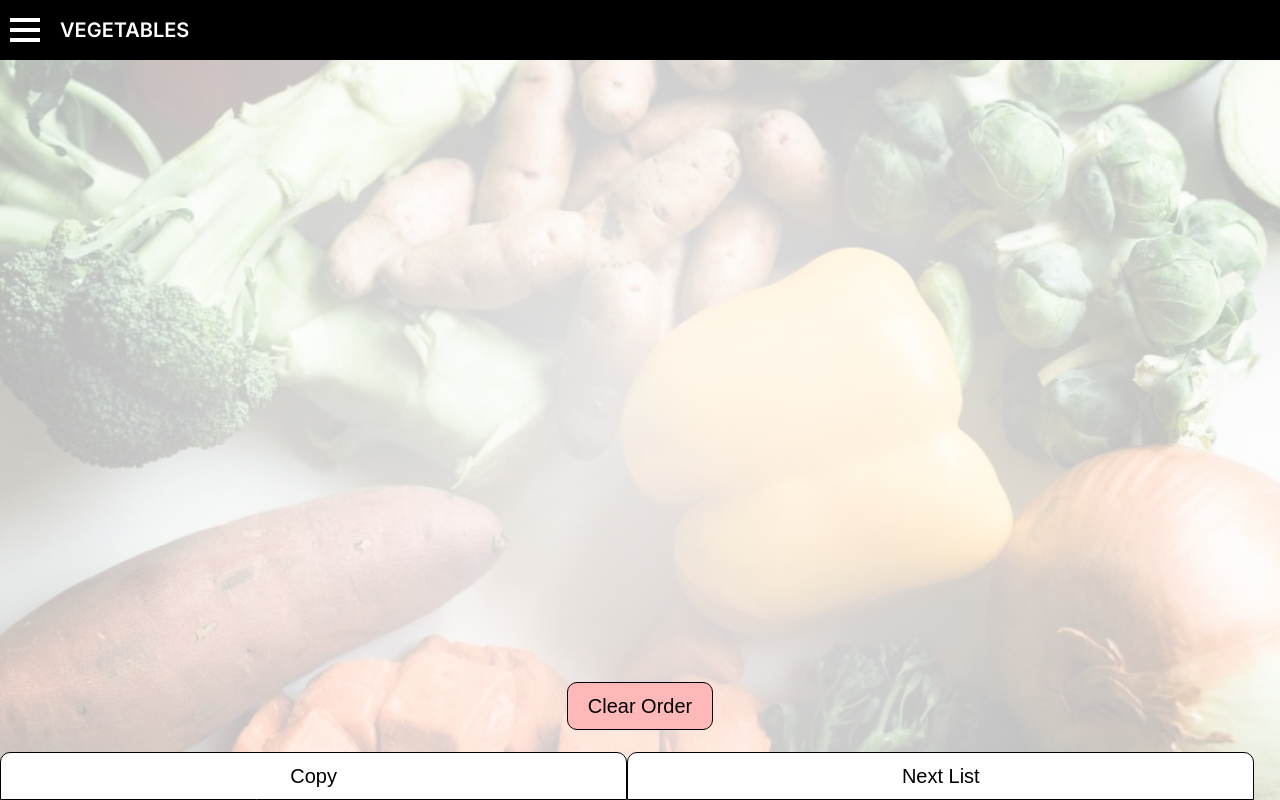
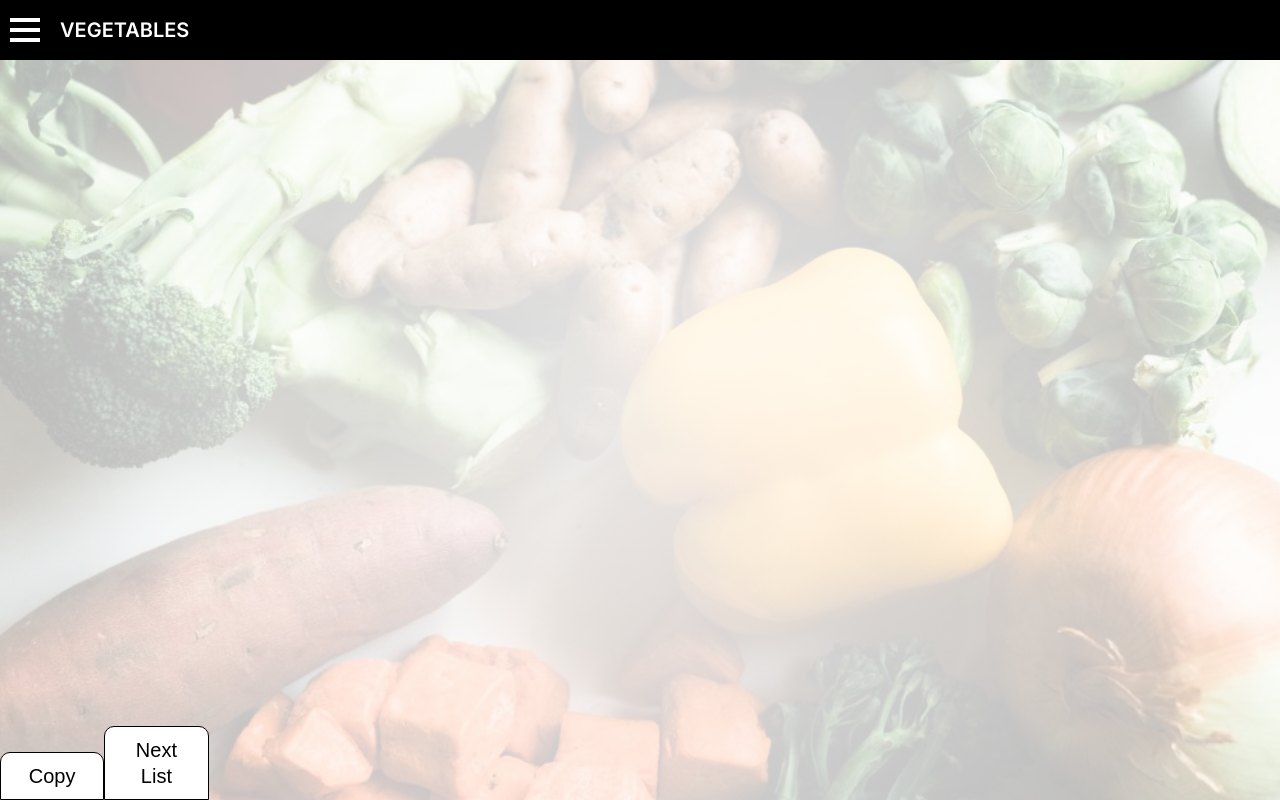
Before and after one commit to Maxbrunetti/next-chef-app, a Next.js app: page /order in a window 1280 px wide. Built offline with nearby package versions, Linux system fonts and the light colour scheme; no server answers.

Commit message:
fixing buttons back and edit UI

```diff
--- a/app/(content)/recipes/recipes.module.css
+++ b/app/(content)/recipes/recipes.module.css
@@ -128,7 +128,7 @@
 
 .recipeSelected .instructions {
   text-align: left;
-  padding: 2rem 2rem;
+  padding: 2rem 0;
   white-space: pre-line;
 }
 
--- a/app/globals.css
+++ b/app/globals.css
@@ -10,6 +10,8 @@
 
 section {
   padding-top: 6rem;
+  padding-left: 10%;
+  padding-right: 10%;
   height: 100vh;
   padding-bottom: 15rem;
 }
@@ -72,18 +74,15 @@ select:focus {
 }
 
 .btnBottom {
-  width: 49vw;
   border-bottom-left-radius: 0;
   border-bottom-right-radius: 0;
   bottom: 0;
+  width: 50%;
 }
 
 .containerBtnDelete {
-  position: fixed;
-  bottom: 7rem;
-  left: calc(50% - (146.48px / 2));
+  display: flex;
   justify-content: center;
-  z-index: 1;
 }
 
 .btn:visited {
```
Also changed, not shown: app/(content)/recipes/[recipe]/page.tsx (+9 -9 lines).
